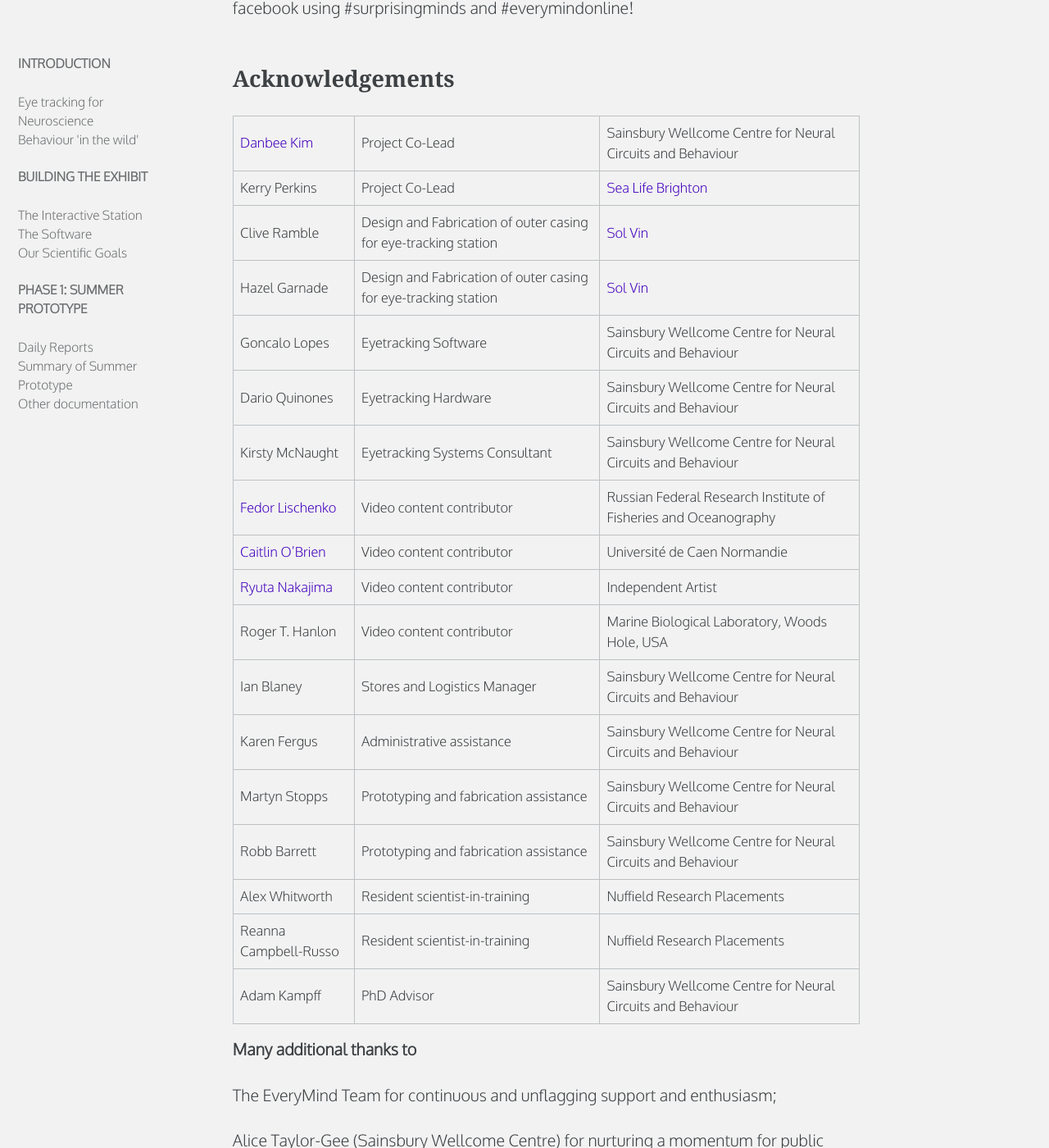
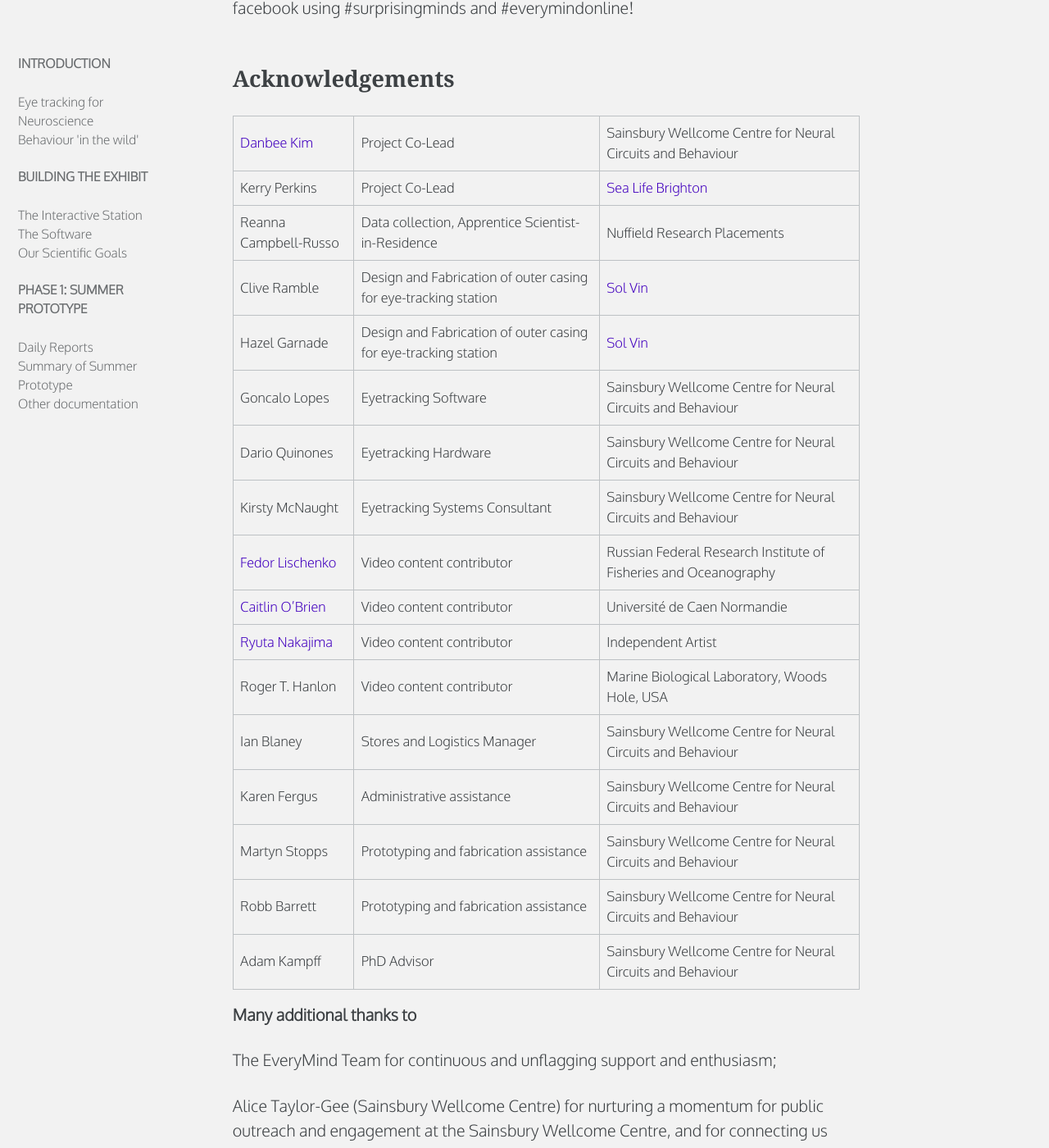
Before and after one commit to everymind/SurprisingMinds, a Jekyll site: the page built from index.md, in a window 1280 px wide and 1400 px high, scrolled down 2236 px. Shown: the whole window at 82% size. Built offline with Jekyll 4.4.1, drawn with Linux system fonts in a browser that asks for light colours; some web fonts are replaced.

Commit message:
Update index.md

```diff
--- a/index.md
+++ b/index.md
@@ -54,6 +54,7 @@ Share your thoughts, photos, and videos of the exhibit on twitter, instagram, an
 
 | [Danbee Kim](mailto:danbee@alum.mit.edu) | Project Co-Lead | Sainsbury Wellcome Centre for Neural Circuits and Behaviour  |
 | Kerry Perkins    | Project Co-Lead   | [Sea Life Brighton](https://www.visitsealife.com/brighton/) |
+| Reanna Campbell-Russo | Data collection, Apprentice Scientist-in-Residence | Nuffield Research Placements|
 | Clive Ramble     | Design and Fabrication of outer casing for eye-tracking station | [Sol Vin](mailto:info@sol-vin.com)  |
 | Hazel Garnade    | Design and Fabrication of outer casing for eye-tracking station | [Sol Vin](mailto:info@sol-vin.com)  |
 | Goncalo Lopes    | Eyetracking Software | Sainsbury Wellcome Centre for Neural Circuits and Behaviour |
@@ -67,8 +68,6 @@ Share your thoughts, photos, and videos of the exhibit on twitter, instagram, an
 | Karen Fergus     | Administrative assistance | Sainsbury Wellcome Centre for Neural Circuits and Behaviour |
 | Martyn Stopps    | Prototyping and fabrication assistance | Sainsbury Wellcome Centre for Neural Circuits and Behaviour |
 | Robb Barrett     | Prototyping and fabrication assistance | Sainsbury Wellcome Centre for Neural Circuits and Behaviour |
-| Alex Whitworth | Resident scientist-in-training | Nuffield Research Placements |
-| Reanna Campbell-Russo | Resident scientist-in-training | Nuffield Research Placements|
 | Adam Kampff      | PhD Advisor | Sainsbury Wellcome Centre for Neural Circuits and Behaviour |
 
 **Many additional thanks to**
```
